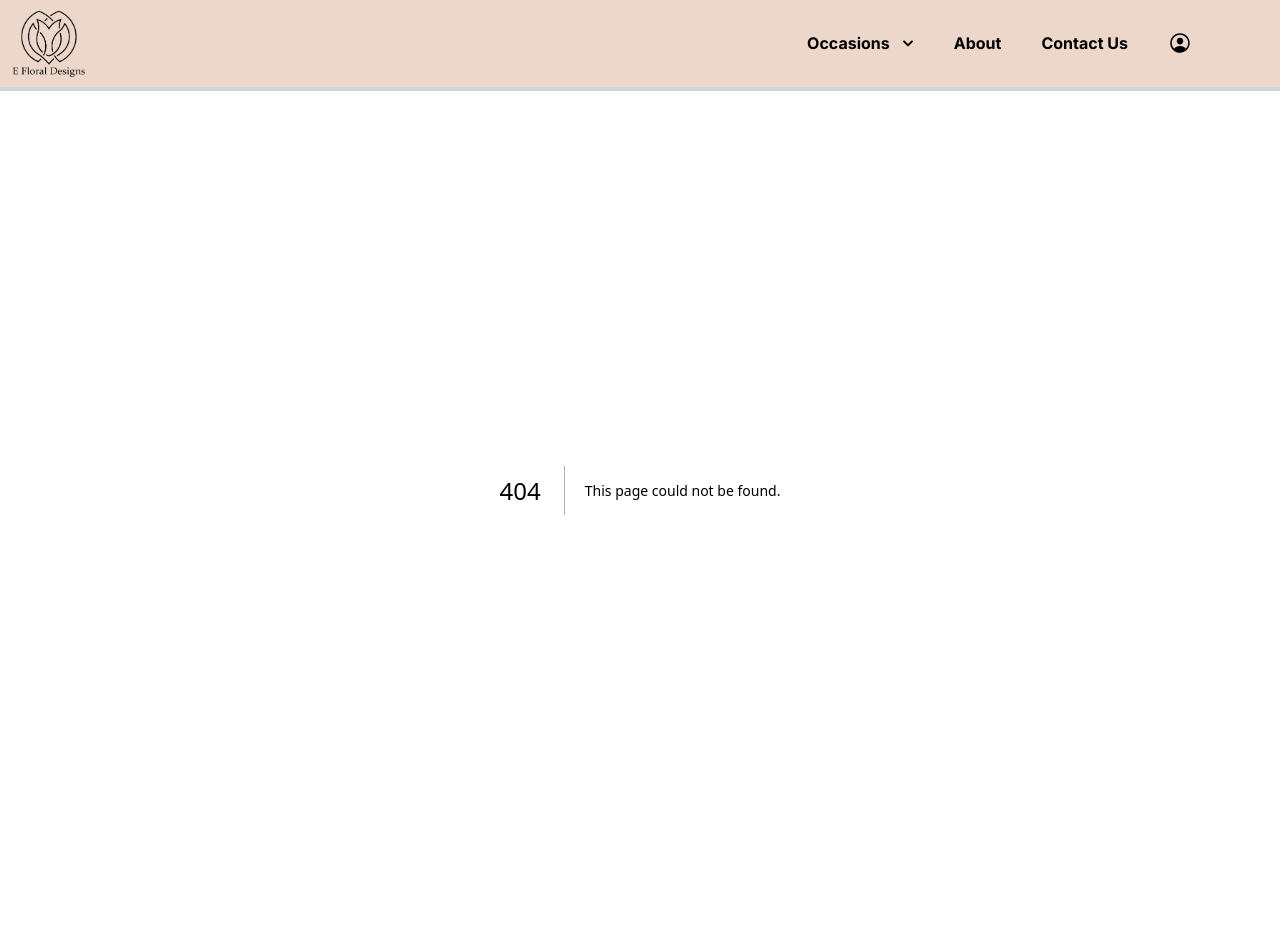
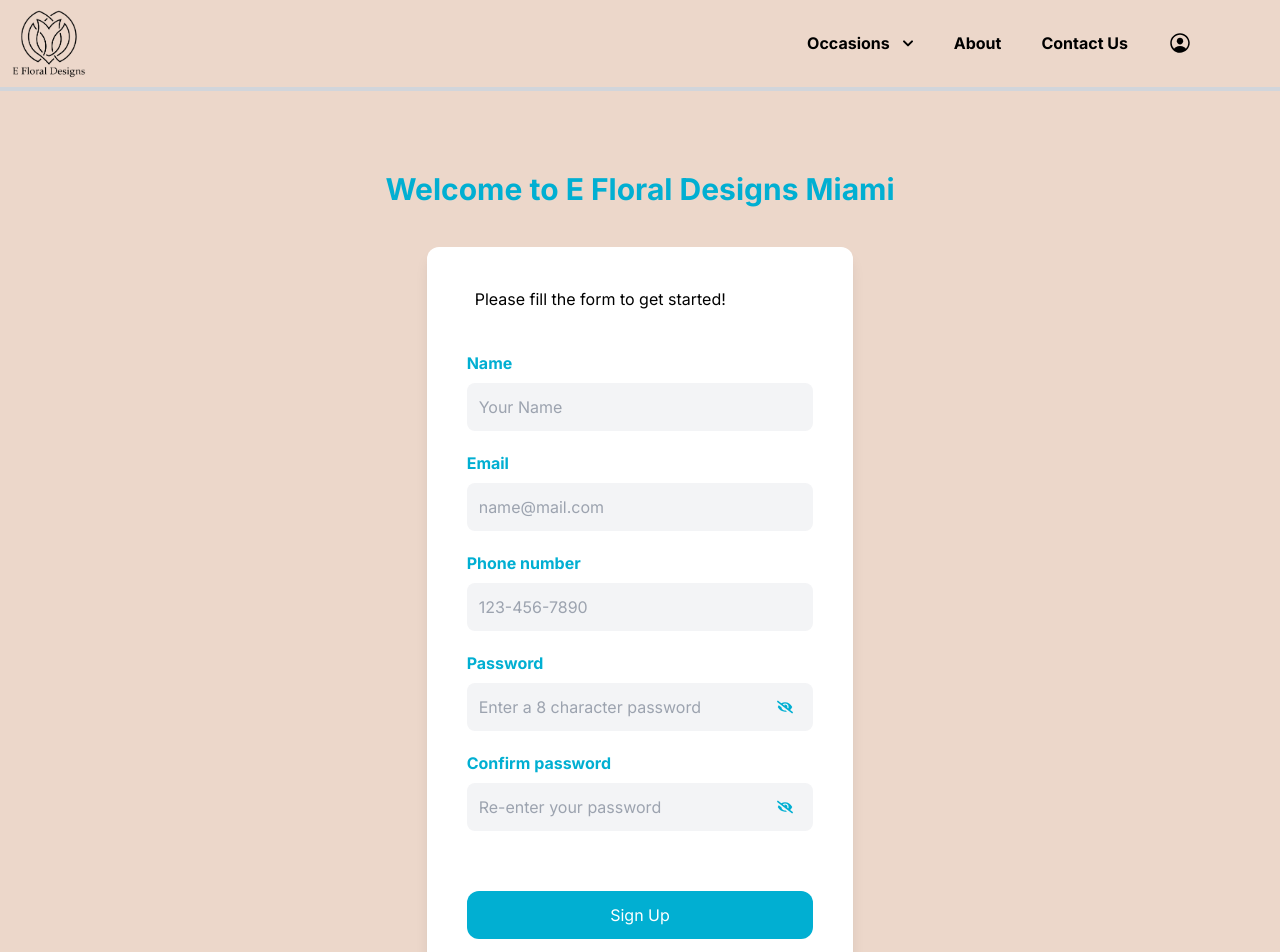
Before and after one commit to juandape/efloraldesigns, a Next.js app: page /signup in a window 1280 px wide. Before the commit this address had no page. Shown: the top 952 px of the page. Built offline with nearby package versions, Linux system fonts and the light colour scheme; no server answers.

Commit message:
feat: signup form

```diff
--- a/package.json
+++ b/package.json
@@ -10,6 +10,7 @@
   },
   "dependencies": {
     "axios": "^1.3.1",
+    "js-cookie": "^3.0.5",
     "next": "14.2.5",
     "react": "^18",
     "react-dom": "^18",
@@ -19,6 +20,7 @@
     "sweetalert2": "^11.6.13"
   },
   "devDependencies": {
+    "@types/js-cookie": "^3.0.6",
     "@types/node": "^20",
     "@types/react": "^18",
     "@types/react-dom": "^18",
--- a/src/app/footer/page.tsx
+++ b/src/app/footer/page.tsx
@@ -1,6 +1,6 @@
 export default function Footer() {
   return (
-    <footer className='bg-black flex bottom-0 w-full h-16 inset-0 items-center justify-between text-white sm:text-sm text-xs mt-20 px-20'>
+    <footer className='bg-black flex bottom-0 w-full h-16 inset-0 items-center justify-between text-white sm:text-sm text-xs px-20'>
       <p>
         Copyright &copy; 2024
         <strong> E Floral Designs </strong>- Miami, Flo
--- /dev/null
+++ b/src/app/signup/page.tsx
@@ -0,0 +1,198 @@
+'use client';
+
+import axios from 'axios';
+import { useState } from 'react';
+import { buttonStyles, labelStyles, inputStyles } from '@/styles/Styles';
+import Swal from 'sweetalert2';
+import { FaRegEye, FaEyeSlash } from 'react-icons/fa';
+
+const BASE_URL = process.env.NEXT_PUBLIC_BASE_URL;
+const url = `${BASE_URL}/api/users`;
+
+const initialFormState = {
+  name: '',
+  email: '',
+  phone: '',
+  password: '',
+  confirmPassword: '',
+};
+
+export default function Signup() {
+  const [loading, setLoading] = useState(false);
+  const [data, setData] = useState(initialFormState);
+  const [showPassword, setShowPassword] = useState(false);
+  const [showConfirmPassword, setShowConfirmPassword] = useState(false);
+
+  const handleChange = (event: React.ChangeEvent<HTMLInputElement>) => {
+    const { name, value } = event.target;
+    setData((prevData) => ({
+      ...prevData,
+      [name]: value,
+    }));
+  };
+
+  const handleShowPassword = () => {
+    setShowPassword(!showPassword);
+  };
+
+  const handleShowConfirmPassword = () => {
+    setShowConfirmPassword(!showConfirmPassword);
+  };
+
+  const handleSubmit = async (event: React.FormEvent) => {
+    event.preventDefault();
+    setLoading(true);
+
+    if (data.password !== data.confirmPassword) {
+      Swal.fire({
+        icon: 'error',
+        title: 'Oops...',
+        text: 'Passwords do not match!',
+        showCloseButton: true,
+      });
+      setLoading(false);
+      return;
+    }
+
+    if (data.password.length < 8) {
+      Swal.fire({
+        icon: 'error',
+        title: 'Oops...',
+        text: 'Password must be at least 8 characters!',
+        showCloseButton: true,
+      });
+      setLoading(false);
+      return;
+    }
+
+    try {
+      await axios.post(url, data).then((res) => {
+        console.log('user', res.data);
+        setLoading(false);
+        Swal.fire({
+          icon: 'success',
+          title: 'Account created successfully',
+          showCloseButton: true,
+        });
+        setData(initialFormState);
+
+      });
+    } catch (error) {
+      console.log(error);
+      setLoading(false);
+    }
+  };
+
+  return (
+    <div className='flex flex-col h-full bg-pink pb-20'>
+      <h1 className='text-3xl font-bold text-center mb-10 mx-5 mt-20 text-blue-sky'>
+        Welcome to E Floral Designs Miami
+      </h1>
+
+      <form
+        className='flex flex-col w-96 sm:w-1/3 mx-auto bg-white p-10 rounded-xl shadow-lg animate-slide-in'
+        onSubmit={handleSubmit}
+      >
+        <p className='mb-10 ml-2'>Please fill the form to get started!</p>
+        <label htmlFor='Name' className={labelStyles}>
+          Name
+        </label>
+        <input
+          type='text'
+          id='name'
+          name='name'
+          className={inputStyles}
+          placeholder='Your Name'
+          onChange={handleChange}
+          value={data.name}
+          required
+        />
+
+        <label htmlFor='email' className={labelStyles}>
+          Email
+        </label>
+        <input
+          type='email'
+          id='email'
+          name='email'
+          className={inputStyles}
+          placeholder='name@mail.com'
+          onChange={handleChange}
+          value={data.email}
+          required
+        />
+        <label htmlFor='phone' className={labelStyles}>
+          Phone number
+        </label>
+        <input
+          type='tel'
+          id='phone'
+          name='phone'
+          className={inputStyles}
+          placeholder='123-456-7890'
+          onChange={handleChange}
+          value={data.phone}
+        />
+        <div className='relative flex flex-col'>
+          <label htmlFor='password' className={labelStyles}>
+            Password
+          </label>
+          <input
+            type={showPassword ? 'text' : 'password'}
+            id='password'
+            name='password'
+            className={inputStyles}
+            placeholder='Enter a 8 character password'
+            onChange={handleChange}
+            value={data.password}
+            required
+          />
+          <span className='absolute right-5 top-12'>
+            {showPassword ? (
+              <FaRegEye
+                onClick={handleShowPassword}
+                className='text-blue-sky cursor-pointer'
+              />
+            ) : (
+              <FaEyeSlash
+                onClick={handleShowPassword}
+                className='text-blue-sky cursor-pointer'
+              />
+            )}
+          </span>
+        </div>
+        <div className='relative flex flex-col'>
+          <label htmlFor='confirmPassword' className={labelStyles}>
+            Confirm password
+          </label>
+          <input
+            type={showConfirmPassword ? 'text' : 'password'}
+            id='confirmPassword'
+            name='confirmPassword'
+            className={inputStyles}
+            placeholder='Re-enter your password'
+            onChange={handleChange}
+            value={data.confirmPassword}
+            required
+          />
+          <span className='absolute right-5 top-12'>
+            {showConfirmPassword ? (
+              <FaRegEye
+                onClick={handleShowConfirmPassword}
+                className='text-blue-sky cursor-pointer'
+              />
+            ) : (
+              <FaEyeSlash
+                onClick={handleShowConfirmPassword}
+                className='text-blue-sky cursor-pointer'
+              />
+            )}
+          </span>
+        </div>
+        <button className={`mt-10 ${buttonStyles}`} disabled={loading}>
+          {loading ? 'Filling up...' : 'Sign Up'}
+        </button>
+      </form>
+    </div>
+  );
+}
--- a/src/app/verify-account/[token]/page.tsx
+++ b/src/app/verify-account/[token]/page.tsx
@@ -4,6 +4,7 @@ import axios from 'axios';
 import { useParams, useRouter } from 'next/navigation';
 import { useState } from 'react';
 import Swal from 'sweetalert2';
+import Cookies from 'js-cookie';
 
 const BASE_URL = process.env.NEXT_PUBLIC_BASE_URL;
 const url = `${BASE_URL}/auth/local`;
@@ -15,13 +16,14 @@ export default function VerifyAccount() {
   const [activationStatus, setActivationStatus] = useState('');
 
   async function handleClick() {
+    setLoading(true);
     try {
       await axios.post(`${url}/activate/${token}`).then((res) => {
         setActivationStatus(
           res.data.message || 'Account activated successfully'
         );
-        localStorage.setItem('token', res.data.jwt);
-        localStorage.setItem('user', JSON.stringify(res.data.user));
+        Cookies.set('token', res.data.jwt, { expires: 7 }); // Set cookie for 7 days
+        Cookies.set('user', JSON.stringify(res.data.user), { expires: 7 }); // Set cookie for 7 days
         Swal.fire({
           icon: 'success',
           title: 'Account Activated',
@@ -42,8 +44,14 @@ export default function VerifyAccount() {
 
   return (
     <div className='flex flex-col h-screen bg-pink'>
-      <h1 className='text-3xl font-bold text-center mb-10 mx-5 mt-20'>Welcome to E Floral Designs Miami</h1>
-      <button onClick={handleClick} className={`w-48 mx-auto ${buttonStyles}`} disabled={loading}>
+      <h1 className='text-3xl font-bold text-center mb-10 mx-5 mt-20'>
+        Welcome to E Floral Designs Miami
+      </h1>
+      <button
+        onClick={handleClick}
+        className={`w-48 mx-auto ${buttonStyles}`}
+        disabled={loading}
+      >
         {loading ? 'Loading...' : 'Verify Account'}
       </button>
       <p>{!token || activationStatus === 'Account activated'}</p>
--- a/src/components/Login.tsx
+++ b/src/components/Login.tsx
@@ -4,6 +4,7 @@ import { useState } from 'react';
 import { buttonStyles, inputStyles, labelStyles } from '@/styles/Styles';
 import Swal from 'sweetalert2';
 import { useRouter } from 'next/navigation';
+import Link from 'next/link';
 
 const initialFormState = {
   username: '',
@@ -70,6 +71,12 @@ export default function Login({ toggleModal }: { toggleModal: () => void }) {
           Sign In
         </button>
       </form>
+      <p className='text-sm mt-10 text-right'>
+        Don't have an account?{' '}
+        <Link href='/signup' className='text-blue-sky hover:text-blue-500 transition duration-300'>
+          Sign up
+        </Link>
+      </p>
     </section>
   );
 }
```
Also changed, not shown: 1 other file (tests, documents, lock files or other folders).
